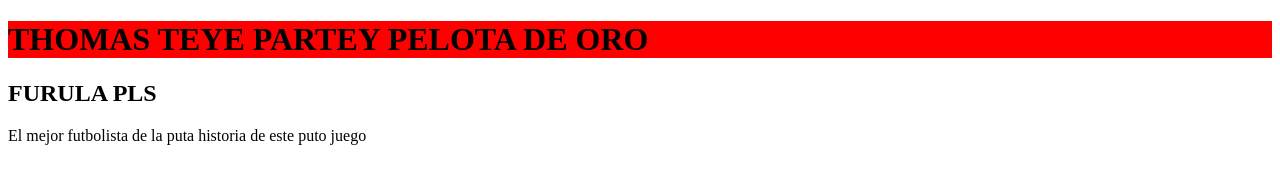
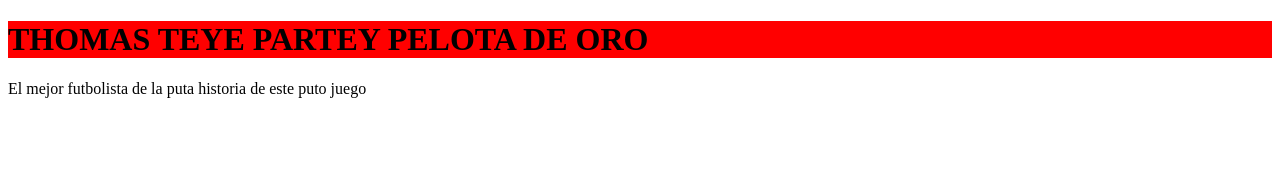
Before and after one commit to TeyeGod/Ejemplo, a plain HTML site: page docs/index.html in a window 1280 px wide. Drawn offline with Linux system fonts and the light colour scheme.

Commit message:
Revert "Furula pls"
This reverts commit 2a2989093af8165452322054c318e6d1793e6c5c.

```diff
--- a/docs/index.html
+++ b/docs/index.html
@@ -11,7 +11,6 @@
          <header>
                 <h1>THOMAS TEYE PARTEY PELOTA DE ORO</h1>
          </header>
-         <h2>FURULA PLS</h2>
          <p>El mejor futbolista de la puta historia de este puto juego</p>
      </body>
     </html>
```
